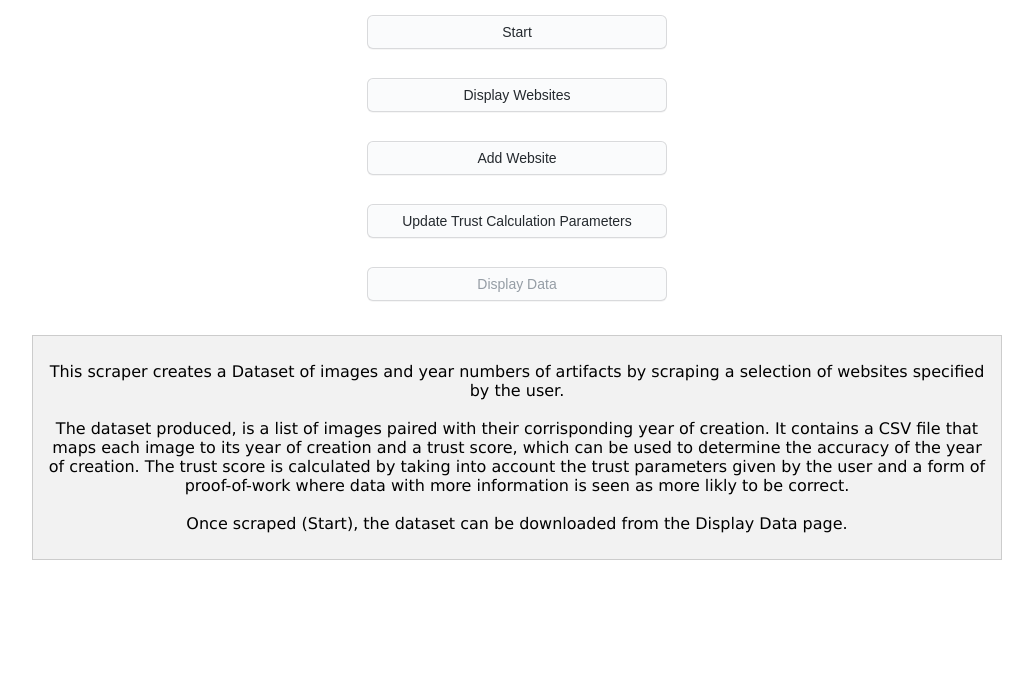
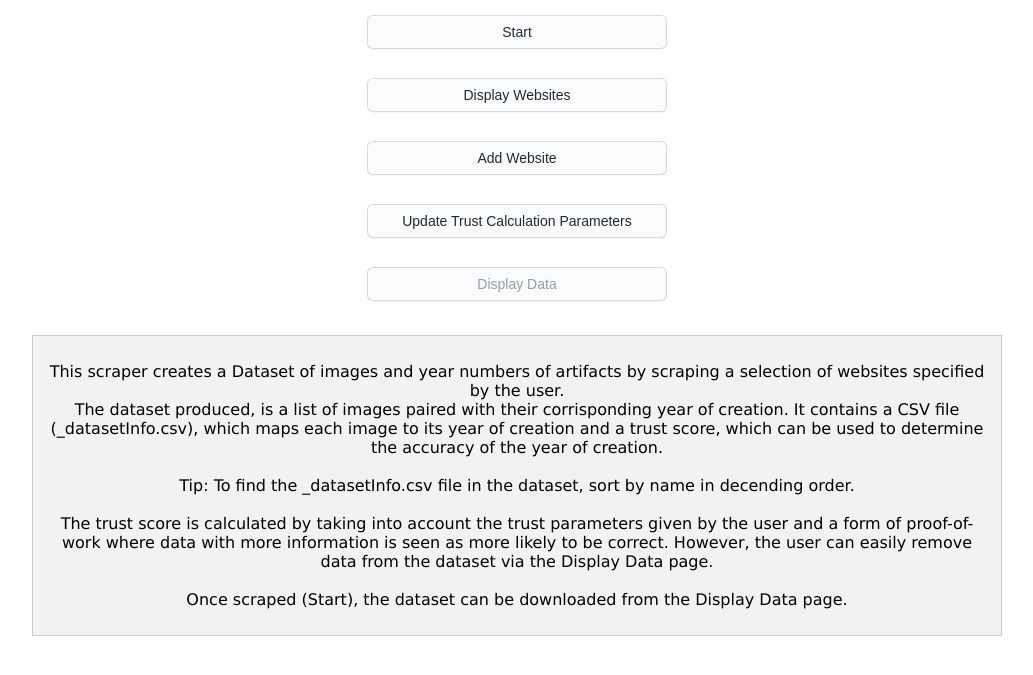
Before and after one commit to Alyks1/Capstone, a website: page frontend/index.html in a window 1280 px wide. Shown: the part 81-756 px from the top of the page, without its empty margins (123-1156 px from the left). Drawn offline with Linux system fonts and the light colour scheme.

Commit message:
(chore) dataset now prefaced to visibility. also improved Menu Page explanation text
Signed-off-by: Alexander Gemmingen <alexander.gemmingen@gmx.de>

```diff
--- a/frontend/index.html
+++ b/frontend/index.html
@@ -20,12 +20,16 @@
         <p>
             This scraper creates a Dataset of images and year numbers of artifacts by scraping a selection of websites
             specified by the user.
+            <br>
+            The dataset produced, is a list of images paired with their corrisponding year of creation.
+            It contains a CSV file (_datasetInfo.csv), which maps each image to its year of creation and a trust score,
+            which can be used to determine the accuracy of the year of creation.
             <br><br>
-            The dataset produced, is a list of images paired with their corrisponding year of creation.
-            It contains a CSV file that maps each image to its year of creation and a trust score, which
-            can be used to determine the accuracy of the year of creation. The trust score is calculated by taking
-            into account the trust parameters given by the user and a form of proof-of-work where data with more
-            information is seen as more likly to be correct.
+            Tip: To find the _datasetInfo.csv file in the dataset, sort by name in decending order.
+            <br><br>
+            The trust score is calculated by taking into account the trust parameters given by the user and a form of
+            proof-of-work where data with more information is seen as more likely to be correct. However, the user can
+            easily remove data from the dataset via the Display Data page.
             <br><br>
             Once scraped (Start), the dataset can be downloaded from the Display Data page.
         </p>
```
Also changed, not shown: backend/core/createDataset.ts (+4 -6 lines), frontend/adjustTrust.html (+1 -1 lines).
